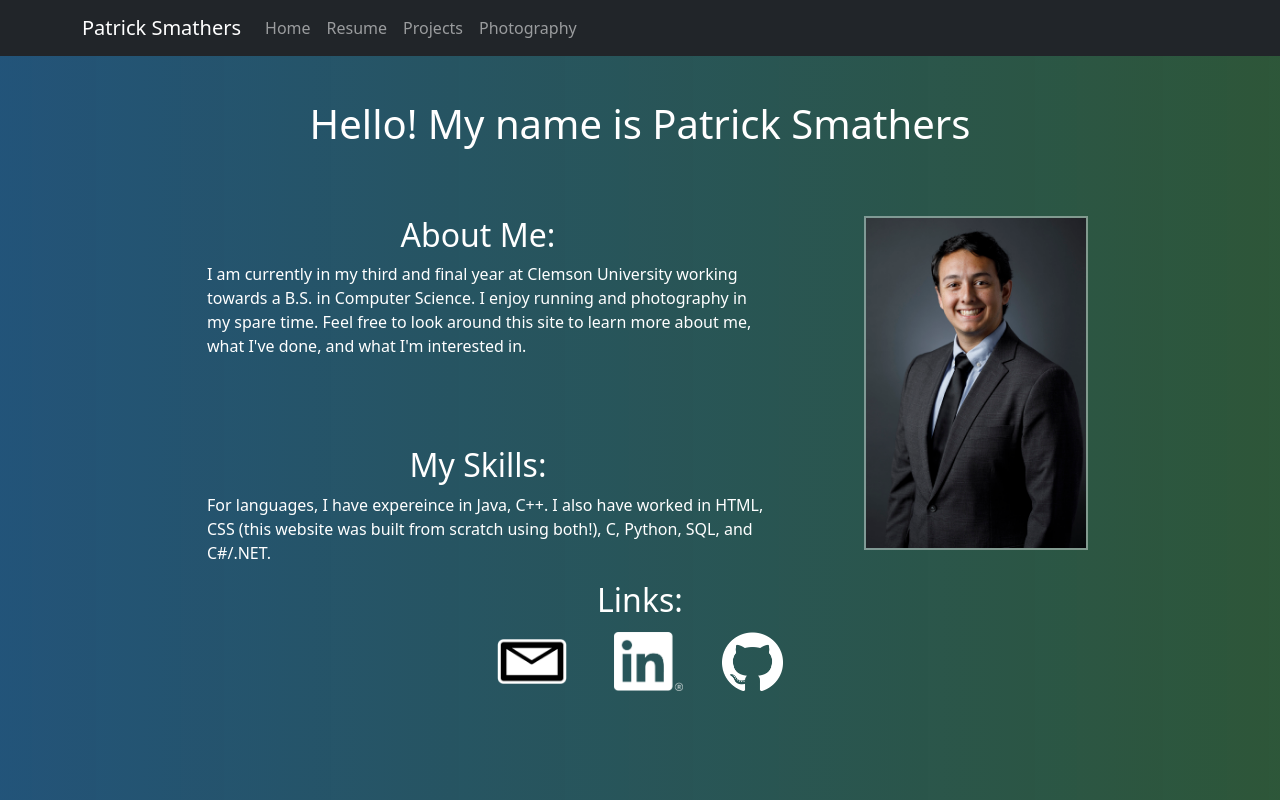
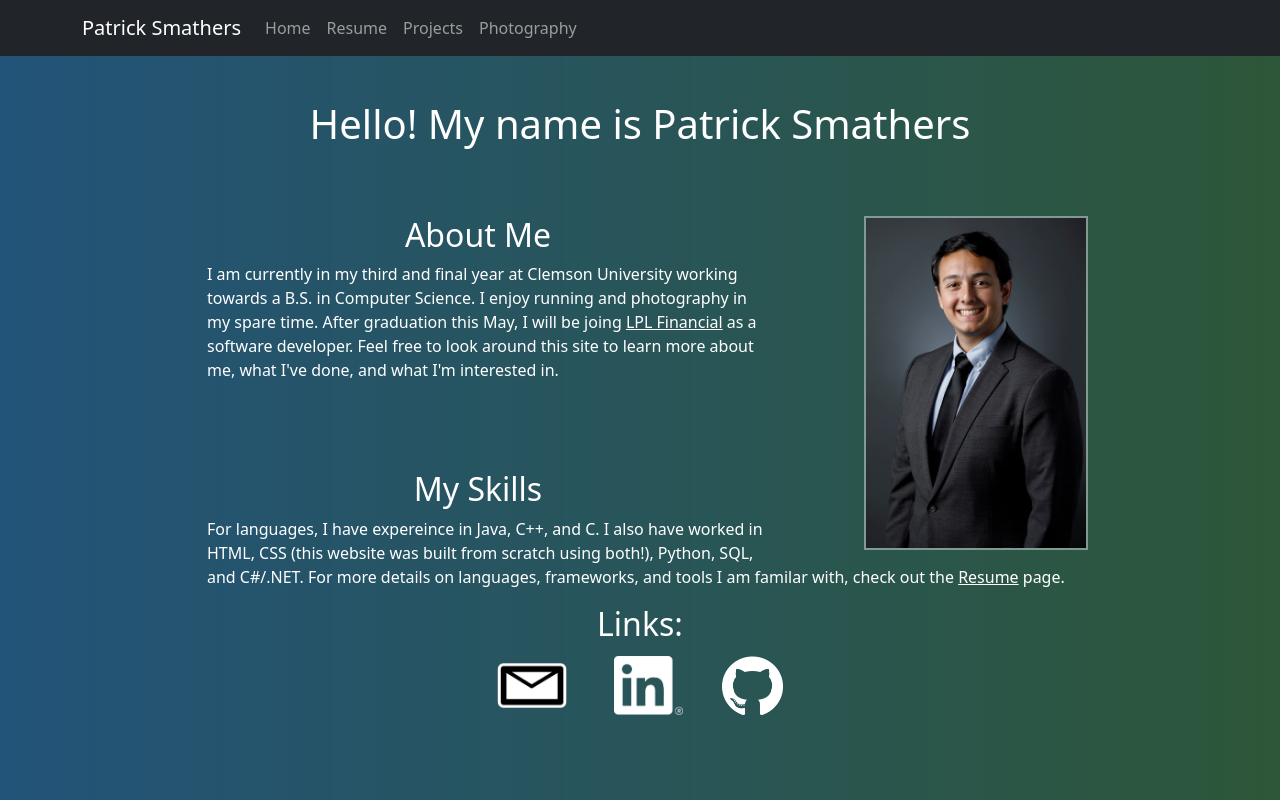
Before and after one commit to smathep/Portfolio, a React (Create React App) app: page / in a window 1280 px wide. Built offline with nearby package versions, Linux system fonts and the light colour scheme.

Commit message:
Updated home pages, resume, and projects pages.

```diff
--- a/src/pages/Home.jsx
+++ b/src/pages/Home.jsx
@@ -21,16 +21,17 @@ export default function Home(){
                 {/* <!-- mags suggests using Flex to get better styling --> */}
                 <div style={{"display": "inline-block"}}>
                     <img className='pictureBorder' src="./assets/index/portrait.jpeg" alt="Patrick Smathers" width="25%" style={{"float": "right", "marginLeft": "100px"}} />
-                    <h2>About Me:</h2>
+                    <h2>About Me</h2>
                     <p>
-                        I am currently in my third and final year at Clemson University working towards a B.S. in Computer Science. I enjoy running and photography in my spare time. Feel free to look around this site to learn more about me, what I've done, and what I'm interested in.
+                        I am currently in my third and final year at Clemson University working towards a B.S. in Computer Science. I enjoy running and photography in my spare time. After graduation this May, I will be joing <a id="links" href="https://www.lpl.com">LPL Financial</a> as a software developer. Feel free to look around this site to learn more about me, what I've done, and what I'm interested in.
                     </p>
 
                     <br/><br/><br/>
 
-                    <h2>My Skills:</h2>
+                    <h2>My Skills</h2>
                     <p>
-                        For languages, I have expereince in Java, C++. I also have worked in HTML, CSS (this website was built from scratch using both!), C, Python, SQL, and C#/.NET.
+                        For languages, I have expereince in Java, C++, and C. I also have worked in HTML, CSS (this website was built from scratch using both!), Python, SQL, and C#/.NET.
+                        For more details on languages, frameworks, and tools I am familar with, check out the <a id="links" href="/resume">Resume</a> page.
                     </p>
                 </div>
 
--- a/src/pages/Projects.jsx
+++ b/src/pages/Projects.jsx
@@ -35,7 +35,7 @@ export default function Projects(){
                 <div>
                     <h2>Portfolio Website</h2>
                     <p>
-                        This website was written in HTML and CSS as a way to showcase and present my resume and projects, learn  those two languages, and also learn how to use some services on AWS, such as Amazon S3, Route 53, Lambda, and CloudFront. The source code for this website is available on <a id="links" href="https://github.com/smathep/Portfolio">GitHub</a>.
+                        This website was originally written in HTML and CSS as a way to showcase and present my resume and projects, learn those two languages. Recently, it's be updated to use ReactJS to be able to gain some experience with that framework. This project also gave me an opportunity to learn how to use some services on AWS, such as S3, Route 53, Lambda, CloudFront, and CodeBuild/CodePipeline. This allows me to keep it low cost by hosting a static site on S3, and using CodeBuild and CodePipeline to automatically build the files whenever a new push is made to the Main branch. The source code for this website is available on <a id="links" href="https://github.com/smathep/Portfolio">GitHub</a>.
                     </p>
                 </div>
                 <br/>
--- a/src/pages/Resume.jsx
+++ b/src/pages/Resume.jsx
@@ -30,7 +30,7 @@ export default function Resume(){
 
             <p style={{"float": "left"}}>
                 Clemson University<br/>
-                B.S. in Computer Science - GPA 3.88
+                B.S. in Computer Science - GPA 3.84
             </p>
             <p style={{"float": "right"}}>
                 Clemson, SC <br></br>
```
Also changed, not shown: 2 other files (tests, documents, lock files or other folders).
